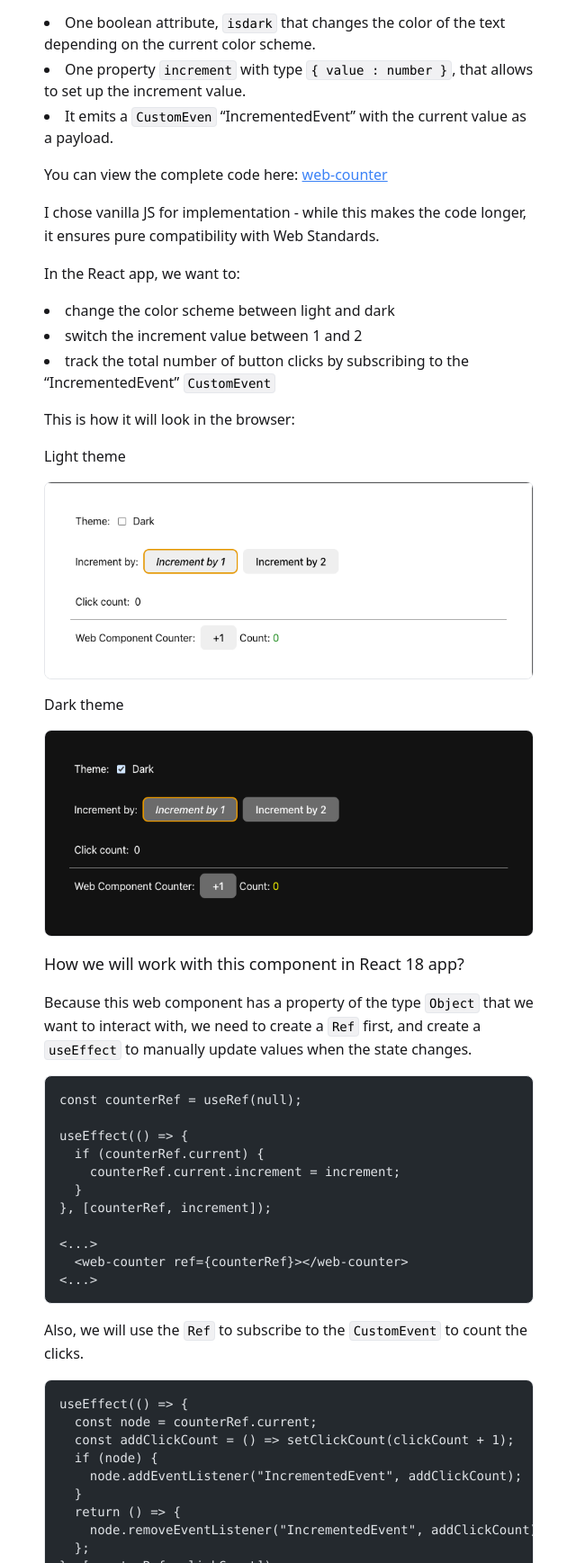
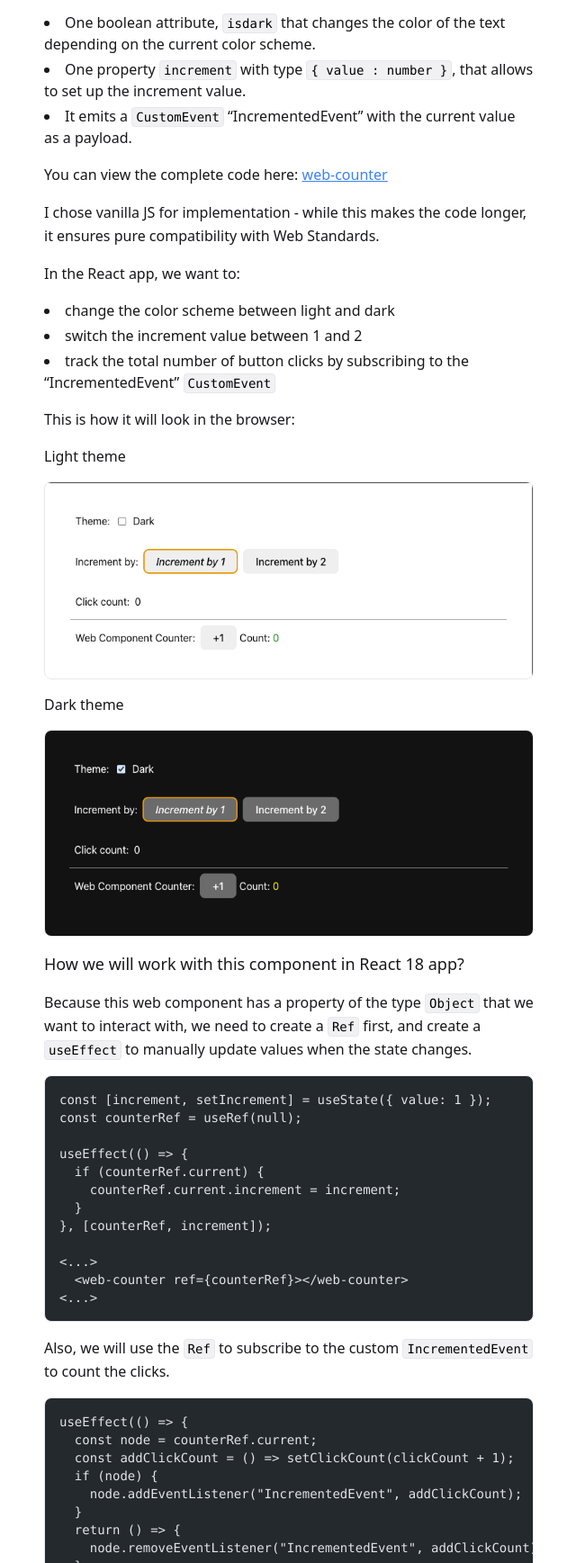
Before and after one commit to aleks-elkin/aleks-elkin.github.io, an Astro site: page /posts/2024-12-06-react-19 in a window 1280 px wide. Shown: the part 2015-3752 px from the top of the page at 90% size, without its empty margins (319-959 px from the left). Built offline with nearby package versions, Linux system fonts and the light colour scheme; Astro itself is replaced by a stand-in of ours; code samples lack their colours.

Commit message:
chore: improve wording

````diff
--- a/src/content/posts/2024-12-06-React-19.md
+++ b/src/content/posts/2024-12-06-React-19.md
@@ -33,7 +33,7 @@ The React team briefly mentioned that previously React treated all unknown prope
 >
 > If you don’t know what’s the difference between attribute and property, I highly recommend this very good article from Jake Archibald “[HTML attributes vs DOM properties](https://jakearchibald.com/2024/attributes-vs-properties/)”
 
-The same applies to `CustomEvent` support. To attach an event listener to a `CustomEvent`, you must create a `Ref` to the web component and interact with the DOM node directly using `addEventListener()` and `removeEventListener()`.
+The same applies to `CustomEvent` support. To attach an event listener of a `CustomEvent`, you must create a `Ref` to the web component and interact with the DOM node directly using `addEventListener()` and `removeEventListener()`.
 
 Finally, there's the matter of how boolean attributes work in HTML. The presence of an attribute means `true`, while its absence means `false`. Before React 19, this behavior only worked for standard attributes like `disabled`. For custom boolean attributes, developers had to create a separate props object, add the attributes that should be `true`, and then spread the result object.
 
@@ -50,7 +50,7 @@ Fortunately, React 19 resolves all these issues. Let's create a two React apps w
 
 - One boolean attribute, `isdark` that changes the color of the text depending on the current color scheme.
 - One property `increment` with type `{ value : number }`, that allows to set up the increment value.
-- It emits a `CustomEven` “IncrementedEvent” with the current value as a payload.
+- It emits a `CustomEvent` “IncrementedEvent” with the current value as a payload.
 
 You can view the complete code here: [web-counter](https://github.com/aleks-elkin/react-web-components/blob/main/packages/web-components/web-counter.js)
 
@@ -77,6 +77,7 @@ This is how it will look in the browser:
 Because this web component has a property of the type `Object` that we want to interact with, we need to create a `Ref` first, and create a `useEffect` to manually update values when the state changes.
 
 ```javascript
+const [increment, setIncrement] = useState({ value: 1 });
 const counterRef = useRef(null);
 
 useEffect(() => {
@@ -90,7 +91,7 @@ useEffect(() => {
 <...>
 ```
 
-Also, we will use the `Ref` to subscribe to the `CustomEvent` to count the clicks.
+Also, we will use the `Ref` to subscribe to the custom `IncrementedEvent` to count the clicks.
 
 ```javascript
 useEffect(() => {
````
